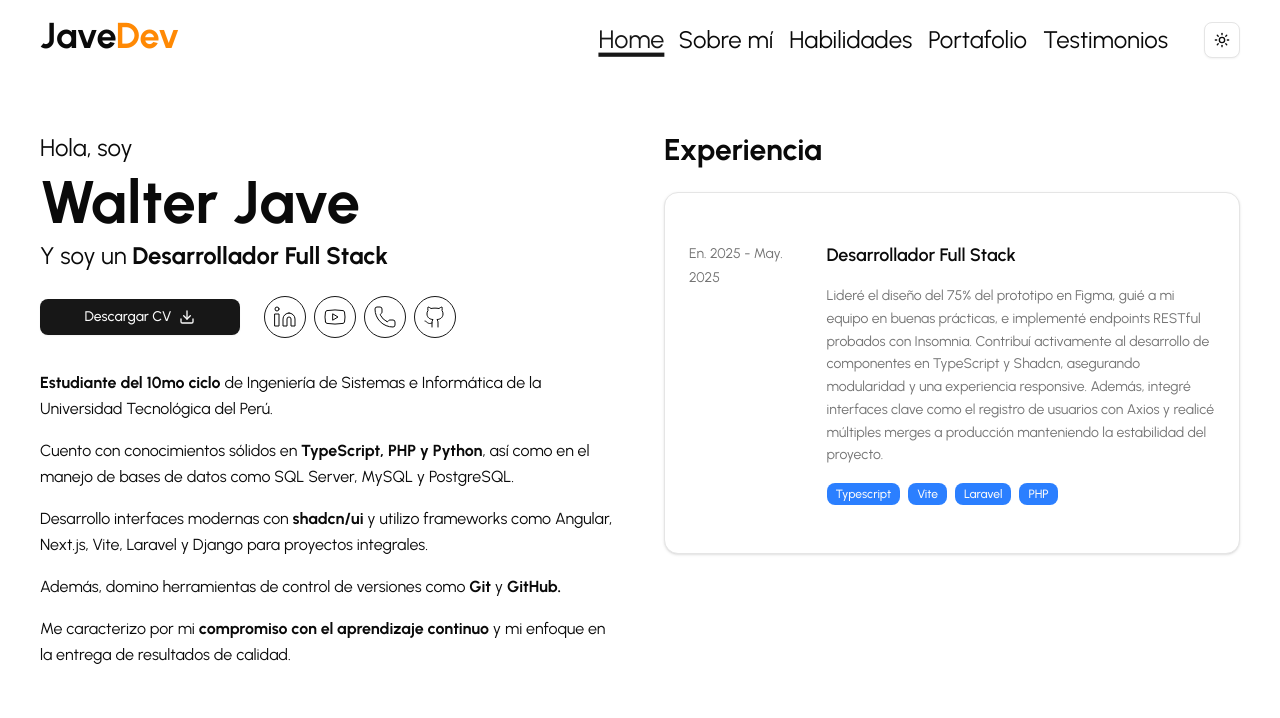
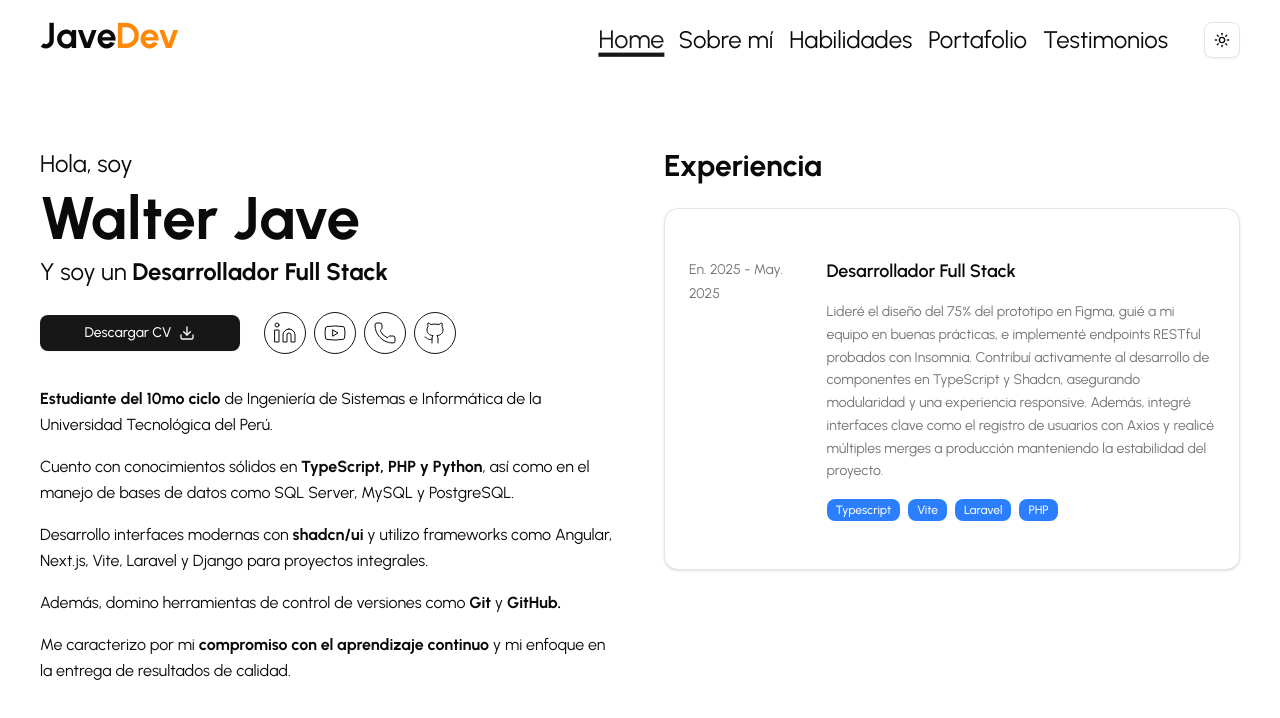
Before and after one commit to jbaxax/javedev-portfolio, a Next.js app: page / in a window 1280 px wide. Shown: the top 718 px of the page. Built offline with nearby package versions, Linux system fonts and the light colour scheme.

Commit message:
🔥 Remove files

```diff
--- a/app/page.tsx
+++ b/app/page.tsx
@@ -9,7 +9,7 @@ import ExperiencieCard from "@/components/experiencie-card";
 export default function Home() {
   return (
     <main className="w-full min-h-screen flex flex-col justify-center items-center px-6 lg:px-10 py-8">
-      <div className="w-full max-w-7xl grid grid-cols-1 lg:grid-cols-2 gap-8 lg:gap-12 items-start ">
+      <div className="w-full max-w-7xl grid grid-cols-1 lg:grid-cols-2 gap-8 lg:gap-12 items-start mt-8">
         {/* Left Column - Hero Content */}
         <div className="flex flex-col justify-start">
           <div className="space-y-6 text-center lg:text-left">
```
